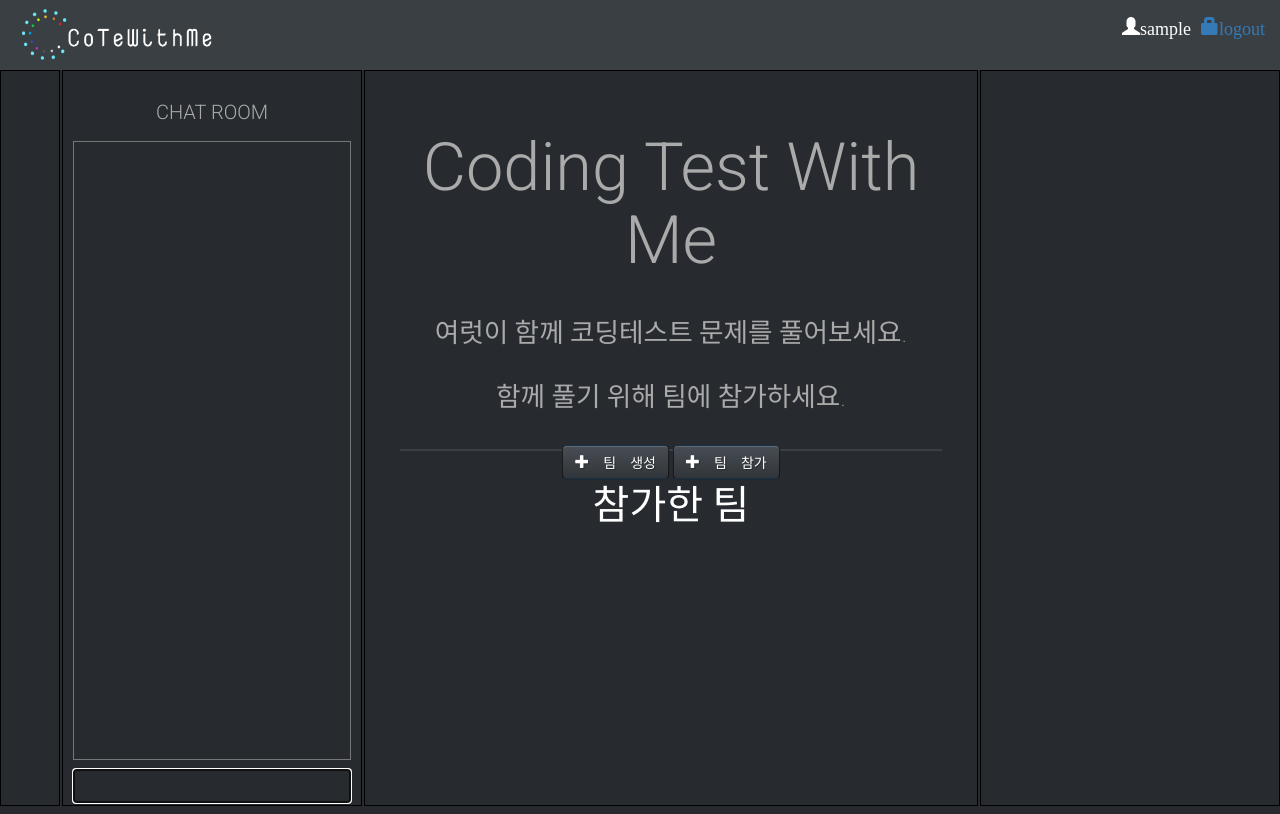
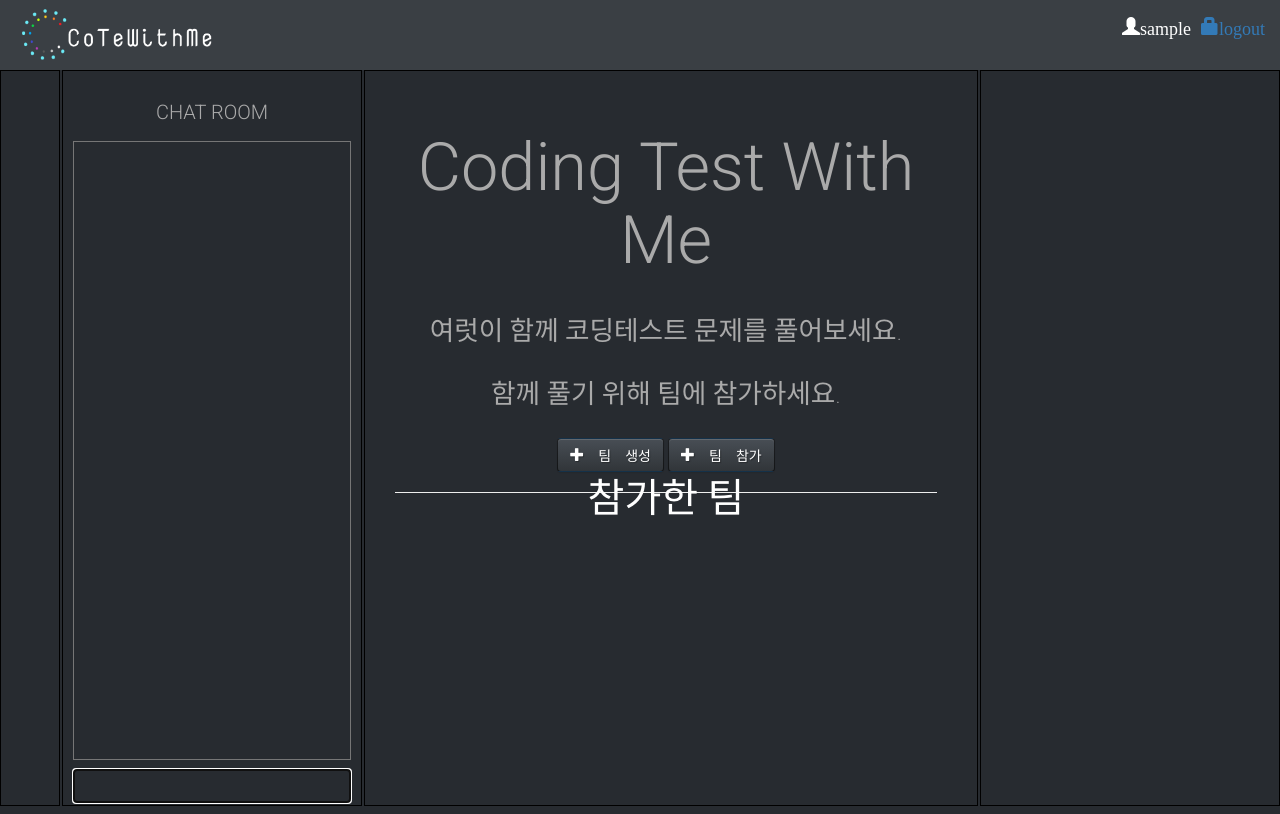
Before and after one commit to winterash2/cotewithme, a Django app: page /team_select/ in a window 1280 px wide. Run offline with Django 3.2, Linux system fonts and the light colour scheme; the visitor is signed in with stand-in values (Sample User, id 1); data that the repository does not hold is empty; some libraries are stand-ins or nearby versions.

Commit message:
팀 선택 화면 수정 끝

```diff
--- a/board/static/css/board.css
+++ b/board/static/css/board.css
@@ -6,7 +6,6 @@ body, input, select, textarea {
   font-family: "Roboto", Helvetica, sans-serif;
   font-size: 13pt;
   font-weight: 100;
-  line-height: 1.75em;
 }
 
 body {
@@ -96,13 +95,13 @@ body {
   display: grid;
   width: 100%;
   height: 100%;
-  padding: 40px 35px 29px 35px;
-  grid-template-rows: 340px 40px 70px 1fr ;
+  padding: 40px 40px 30px 30px;
+  grid-template-rows: 340px 90px 1fr ;
 }
 
 .intro {
   background-color: #272b30;
-  border-bottom: 2px solid #3a3f44;
+  /* border-bottom: 2px solid #3a3f44; */
   color:#aaa;
 }
 
--- a/board/templates/board/team_select.html
+++ b/board/templates/board/team_select.html
@@ -23,16 +23,16 @@
             <a class="btn btn-primary" href="{% url 'team_join' %}">
                 <span class="glyphicon glyphicon-plus"> 팀 참가</span>
             </a>
+            <hr>
         </div>
-        <div class="text-center" style="margin-top:10px;">
+        <div class="text-center" style="font-size: 10pt;">
+            <br>
+            <ui style="font-size: 30pt;">참가한 팀</ui><br>
         </div>
-        <div class="text-center" style="font-size: 30pt;">
-            <p>참가한 팀</p>
-        </div>
-        <div class="text-center" style="font-size: 30pt;">
+        <div class="text-center" style="font-size: 25pt; padding:30%; padding-top: 10px">
             {% for team in joined_teams %}
-                <a style=" margin-top: 10px; color:#aaa" href="{% url 'team_home' team_id=team.id %}"> {{ team.team_name }} </a>
-                <br>
+                <a style="color:#aaa" href="{% url 'team_home' team_id=team.id %}"> {{ team.team_name }} </a>
+                <hr>
             {% endfor %}
         </div>
     </div>
```
